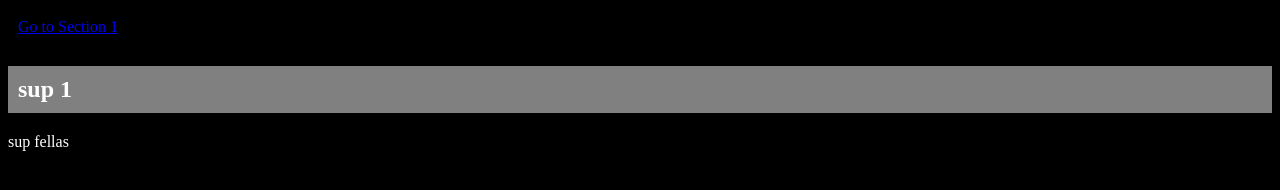
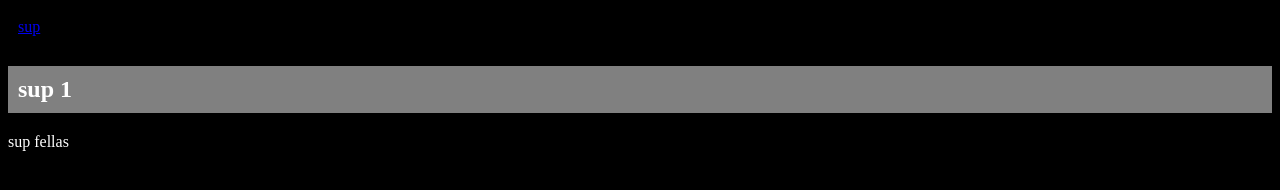
Before and after one commit to emilil2/emilil2, a plain HTML site: page index.html in a window 1280 px wide. Drawn offline with Linux system fonts and the light colour scheme.

Commit message:
aadada
aa

```diff
--- a/index.html
+++ b/index.html
@@ -22,7 +22,7 @@
 </head>
 <body>
     <div class="tab">
-        <a href="sup">Go to Section 1</a>
+        <a href="#sup">sup</a>
     </div>
 
     <h2 id="sup">sup 1</h2>
```
